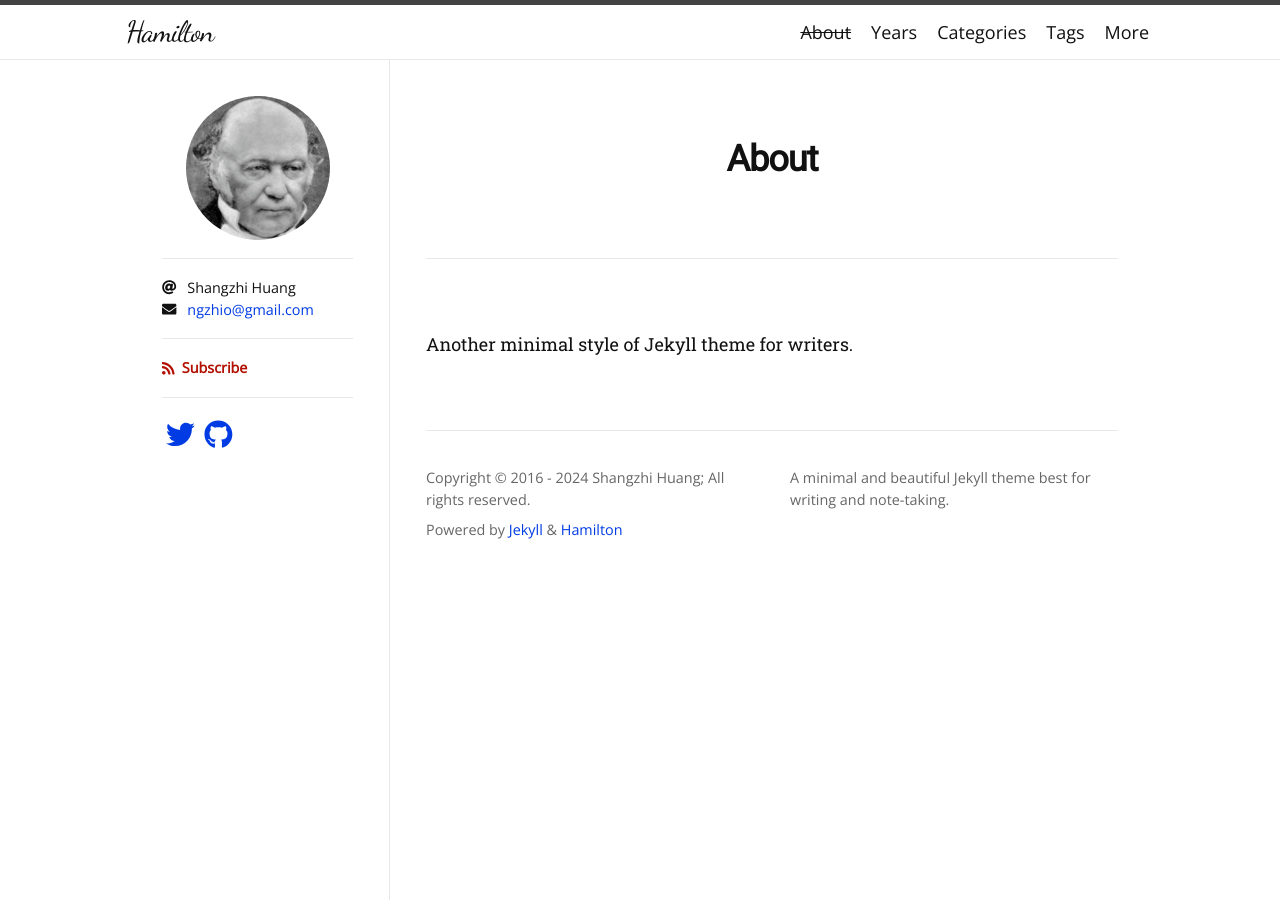
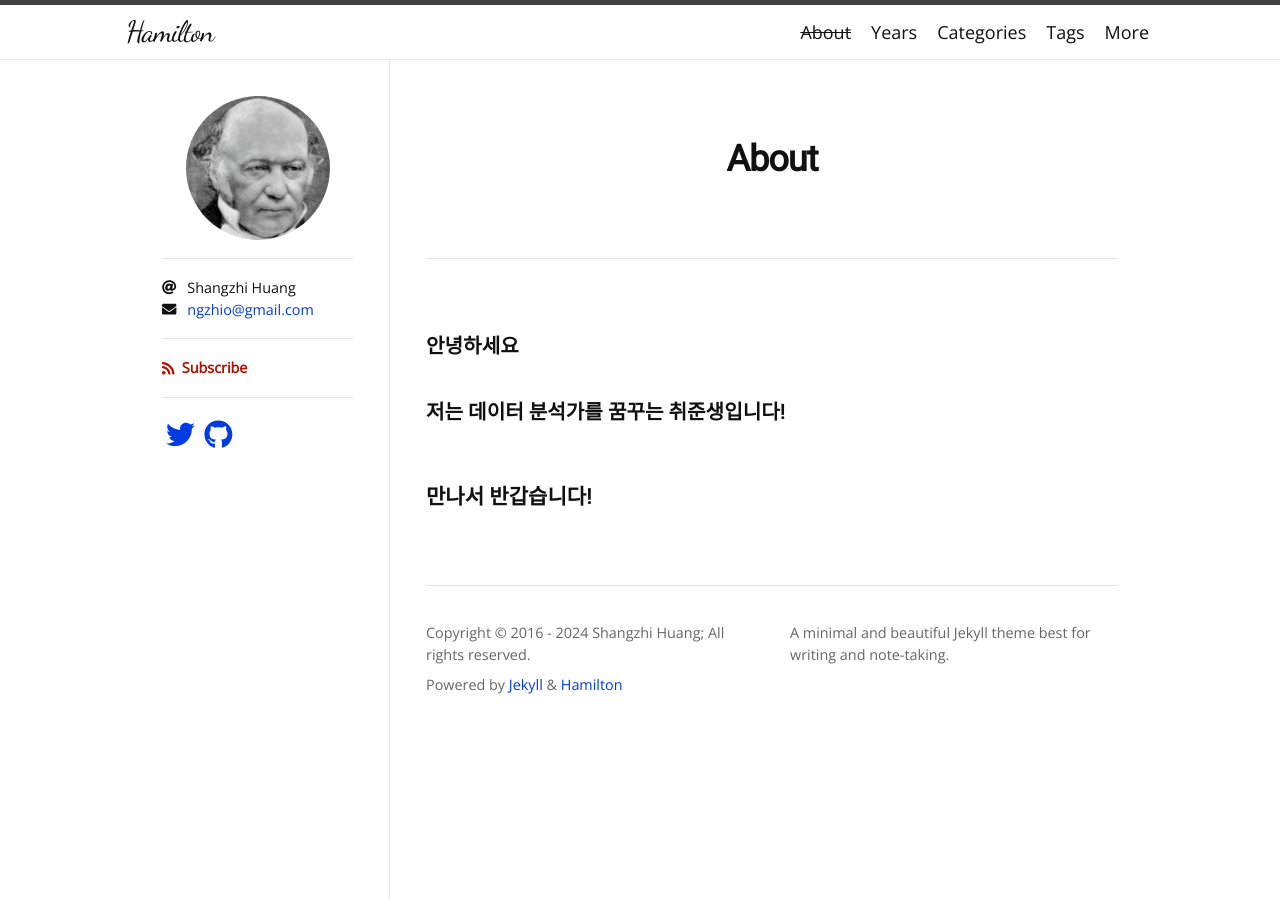
Before and after one commit to AndreasHutmann/hutmann.github.io, a Jekyll site: the page built from about.md, in a window 1280 px wide. Built offline with Jekyll 4.4.1, drawn with Linux system fonts in a browser that asks for light colours; nearby versions of some CDN libraries; some web fonts are replaced.

Commit message:
Update about.md
about에 나에 대한 정보 입력

```diff
--- a/about.md
+++ b/about.md
@@ -4,4 +4,6 @@ title: About
 permalink: /about/
 ---
 
-Another minimal style of Jekyll theme for writers.
+#### 안녕하세요
+#### 저는 데이터 분석가를 꿈꾸는 취준생입니다!
+### 만나서 반갑습니다!
```
